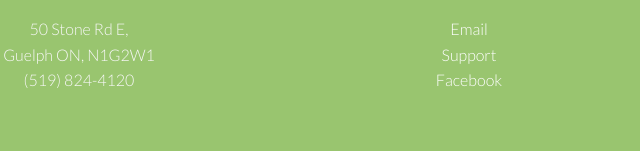
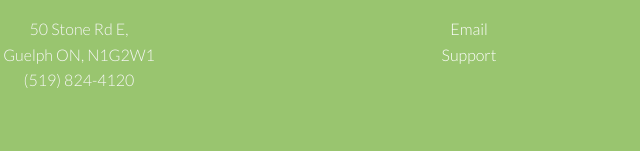
Before and after one commit to MrRobot245/MyPulseWebsite, a plain HTML site: page index.html in a window 1280 px wide. Shown: the part 5386-5537 px from the top of the page, 171-811 px from the left. Drawn offline with nearby package versions, Linux system fonts and the light colour scheme.

Commit message:
Remove FB

```diff
--- a/index.html
+++ b/index.html
@@ -464,7 +464,7 @@
                         <!-- PulsePassionCo@gmail.com -->
                         <a href="mailto:PulsePassionCo@gmail.com?Subject=Hello!" target="_top">Email</a><br>
                         <a href="mailto:PulsePassionCo@gmail.com?Subject=Help!" target="_top">Support</a><br>
-                        <a href="#">Facebook</a>
+                        <!-- <a href="#">Facebook</a> -->
                       </p>
                     </div><!-- /col-lg-4 -->
                   </div>
```
